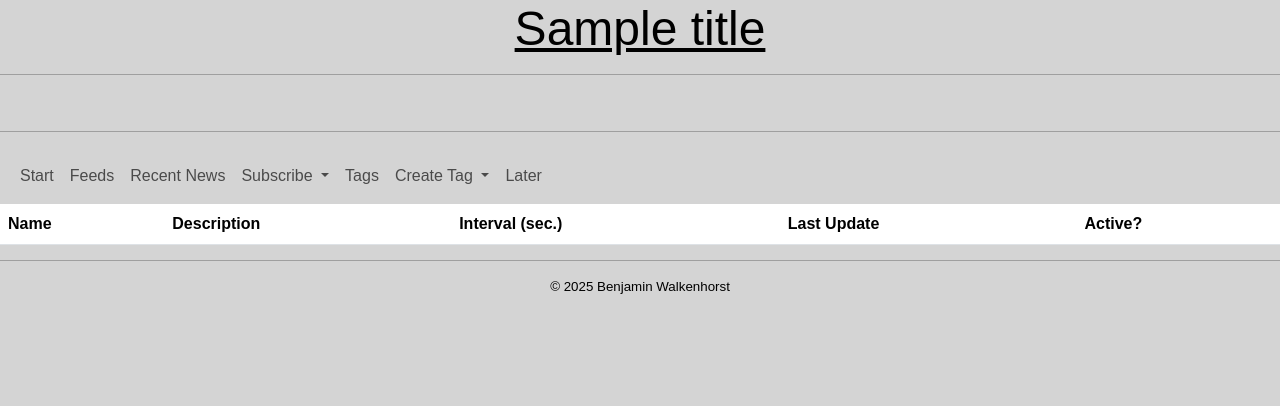
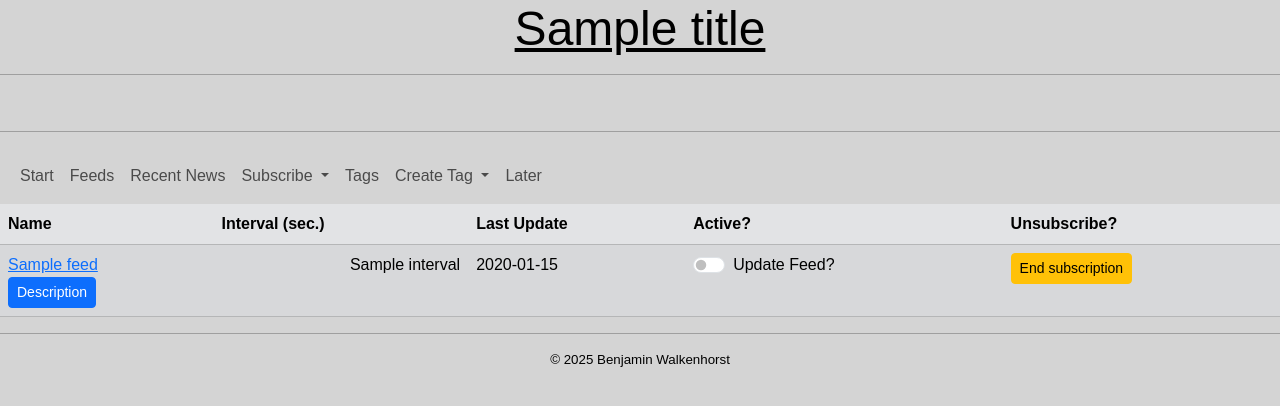
Before and after one commit to blicero/headlines, a Python web app: template web/templates/feeds.jinja in a window 1280 px wide. Shown: the top 406 px of the page. Run offline with Jinja, Linux system fonts and the light colour scheme; the template is opened without the code that fills it: most values are stand-ins (such as "Sample title", 1, 10 or a date in 2020); lists and menus that the app fills with data are empty.

Commit message:
web - handle the Feed view, callbacks for AJAX requests

```diff
--- a/web/static/interact.js
+++ b/web/static/interact.js
@@ -1,4 +1,4 @@
-// Time-stamp: <2025-11-11 18:15:07 krylon>
+// Time-stamp: <2025-11-12 11:52:03 krylon>
 // -*- mode: javascript; coding: utf-8; -*-
 // Copyright 2015-2020 Benjamin Walkenhorst <krylon@gmx.net>
 //
@@ -549,3 +549,32 @@
         alert(msg)
     })
 } // function mark_later_done(item_id)
+
+function feed_toggle_active(feed_id) {
+    const url = `/ajax/feed/toggle_active/${feed_id}`
+    $.get(
+        url,
+        {},
+        (res) => {
+            if (res.status) {
+                // Okeli-dokeli
+            } else {
+                msg_add(new Date(), 'ERROR', res.message)
+                console.error(res.message)
+                alert(res.message)
+            }
+        },
+        'json'
+    ).fail(() => {
+        const msg = `Error toggling subscription of Feed ${feed_id}`
+        msg_add(new Date(), 'ERROR', msg)
+        alert(msg)
+    })
+} // function feed_toggle_active(feed_id)
+
+function feed_unsubscribe(feed_id) {
+    const url = `/ajax/feed/unsubscribe/${feed_id}`
+    const msg = `IMPLEMENTME: feed_unsubscribe(${feed_id})`
+    console.log(msg)
+    alert(msg)
+} // function feed_unsubscribe(feed_id)
--- a/web/templates/feeds.jinja
+++ b/web/templates/feeds.jinja
@@ -1,5 +1,5 @@
 {# -*- mode: jinja2; coding: utf-8; -*-
-Time-stamp: <2025-11-11 21:15:00 krylon>
+Time-stamp: <2025-11-12 11:59:55 krylon>
 /data/code/python/headlines/web/templates/feeds.jinja
 created on 11. 11. 2025
 (c) 2025 Benjamin Walkenhorst
@@ -8,20 +8,59 @@
 {% extends "main.jinja" %}
 
 {% block content %}
-  <table class="table table-striped">
+  <table class="table table-striped table-secondary">
     <thead>
       <tr>
         <th>Name</th>
-        <th>Description</th>
         <th>Interval (sec.)</th>
         <th>Last Update</th>
         <th>Active?</th>
+        <th>Unsubscribe?</th>
       </tr>
     </thead>
 
     <tbody>
       {% for feed in feeds %}
-        <tr>
+        <tr id="feed_row_{{ feed.fid }}">
+          <td>
+            <a target="_blank" href="{{ feed.homepage }}">
+              {{ feed.name }}
+            </a><br />
+            <button class="btn btn-primary btn-sm"
+                    data-bs-toggle="collapse"
+                    href="#collapse_desc_{{ feed.fid }}"
+                    aria-expanded="false"
+                    aria-controls="#collapse_desc_{{ feed.fid }}">
+                    Description
+            </button>
+            <div class="collapse" id="collapse_desc_{{ feed.fid }}">
+              {{ feed.description }}
+            </div>
+          </td>
+          <td style="text-align: right;">{{ feed.interval }}</td>
+          <td>{{ feed.update_str }}</td>
+          <td>
+            <div class="form-check form-switch">
+              <label class="form-check-label"
+                     for="switch-active-{{ feed.fid }}">
+                     Update Feed?
+              </label>
+              <input class="form-check-input"
+                     type="checkbox"
+                     role="switch"
+                     id="switch-active-{{ feed.fid }}"
+                     onchange="feed_toggle_active({{ feed.fid }});"
+                     {% if feed.active %}checked{% endif %}
+                     />
+            </div>
+          </td>
+          <td>
+            <button type="button"
+                    class="btn btn-warning btn-sm"
+                    onclick="feed_unsubscribe({{ feed.fid }});">
+                    End subscription
+            </button>
+          </td>
         </tr>
       {% endfor %}
     </tbody>
--- a/web/templates/menu.jinja
+++ b/web/templates/menu.jinja
@@ -1,5 +1,5 @@
 {# -*- mode: jinja2; coding: utf-8; -*-
-Time-stamp: <2025-11-11 19:03:51 krylon>
+Time-stamp: <2025-11-12 10:37:09 krylon>
 /data/code/python/medusa/web/templates/menu.jinja
 created on 06. 05. 2025
 (c) 2025 Benjamin Walkenhorst
@@ -14,7 +14,7 @@
         </li>
 
         <li class="nav-item">
-          <a class="nav-link" href="/feeds">Feeds</a>
+          <a class="nav-link" href="/feed/all">Feeds</a>
         </li>
 
         <li class="nav-item">
```
Also changed, not shown: web.py (+75 -1 lines).
